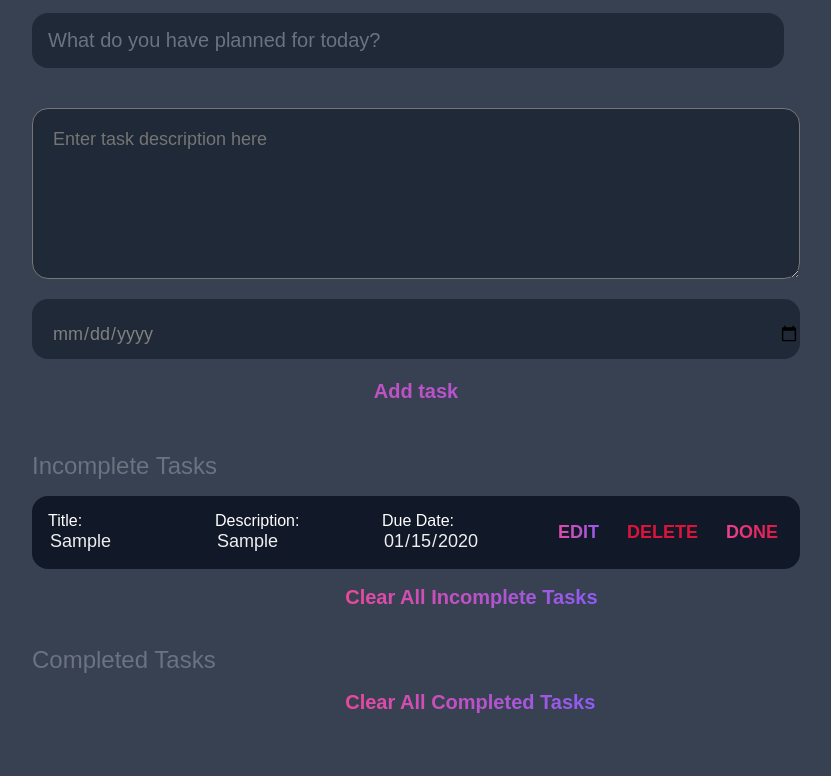
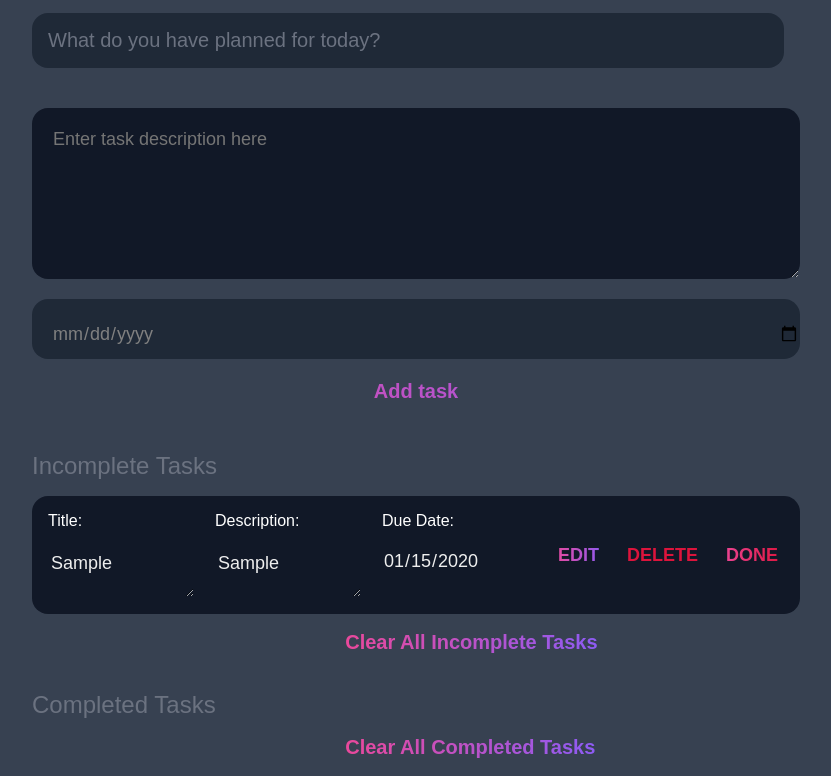
Before and after one commit to CynthiaGichuki/JavaScript_Challenge, a plain HTML site: page index.html in a window 1280 px wide. Both pictures are taken after typing "Sample", "Sample", "2020-01-15" into the empty fields and a click on the input "Add task". Shown: the part 80-856 px from the top of the page, without its empty margins (224-1055 px from the left). Before the commit the page ends 811 px from the top, so only its background shows below. Drawn offline with Linux system fonts and the light colour scheme.

Commit message:
updates to styling

```diff
--- a/indexstyle.css
+++ b/indexstyle.css
@@ -78,8 +78,12 @@ button {
 
 textarea {
 	margin-top: 20px;
-	border-radius: 10px;
-	background-color: #1F2937;
+	/* border-radius: 10px; */
+	border-color: transparent;
+	/* background-color: #1F2937; */
+	background-color: #111827;
+
+
 }
 
 #new-task-input {
@@ -148,15 +152,15 @@ main {
 
 #tasks {
 	display: flex;
-	/* flex-wrap: wrap;
-	word-wrap: break-word; */
+	flex-wrap: wrap;
+	word-wrap: break-word;
  }
 
 #tasks .task,
 #donetasks .task {
 	display: flex;
 	justify-content: space-between;
-	/* flex-wrap: wrap; */
+	flex-wrap: wrap;
 	background-color: var(--darkest);
 	padding: 1rem;
 	border-radius: 1rem;
@@ -177,12 +181,12 @@ main {
 
 
 }
-/* .title{
+ .title{
 	color: var(--light);
 	font-size: 1.125rem;
 	display: inline-block;
 
-} */
+}
 
  .textlate{
 	color: #BA0021;
@@ -205,6 +209,7 @@ main {
 	width: 100%;
 	display: flex;
 	flex-wrap: wrap;
+	margin-top: 20px;
 	transition: 0.4s;
 
 }
@@ -269,4 +274,4 @@ form{
 	width: 50%;
 	height: 50%;
 
-} */
+}  */
--- a/main.js
+++ b/main.js
@@ -58,7 +58,7 @@ window.addEventListener('load', () => {
 		task_el.appendChild(task_content_el3);
 
 
-		const task_input_el = document.createElement('input');
+		const task_input_el = document.createElement('textarea');
 		task_input_el.classList.add('text');
 		task_input_el.type = 'text';
 		task_content_el.innerText = ("Title:")
@@ -67,7 +67,7 @@ window.addEventListener('load', () => {
 		task_content_el.appendChild(task_input_el);
 
 
-		const task_input_el2 = document.createElement('input');
+		const task_input_el2 = document.createElement('textarea');
 		task_input_el2.classList.add('text');
 		task_input_el2.type = 'text';
 		task_content_el2.innerText = ("Description:")
```
Also changed, not shown: index.html (+4 -4 lines). Lines whose indentation alone changed are shown as unchanged.
